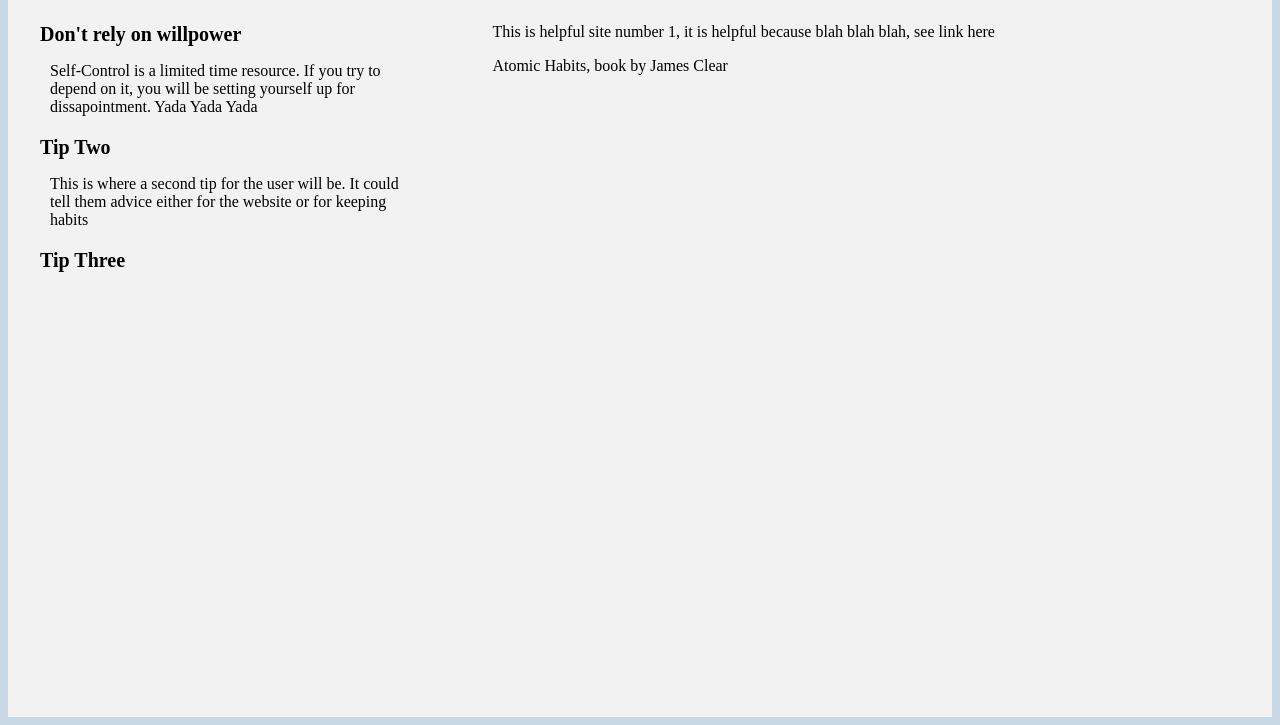
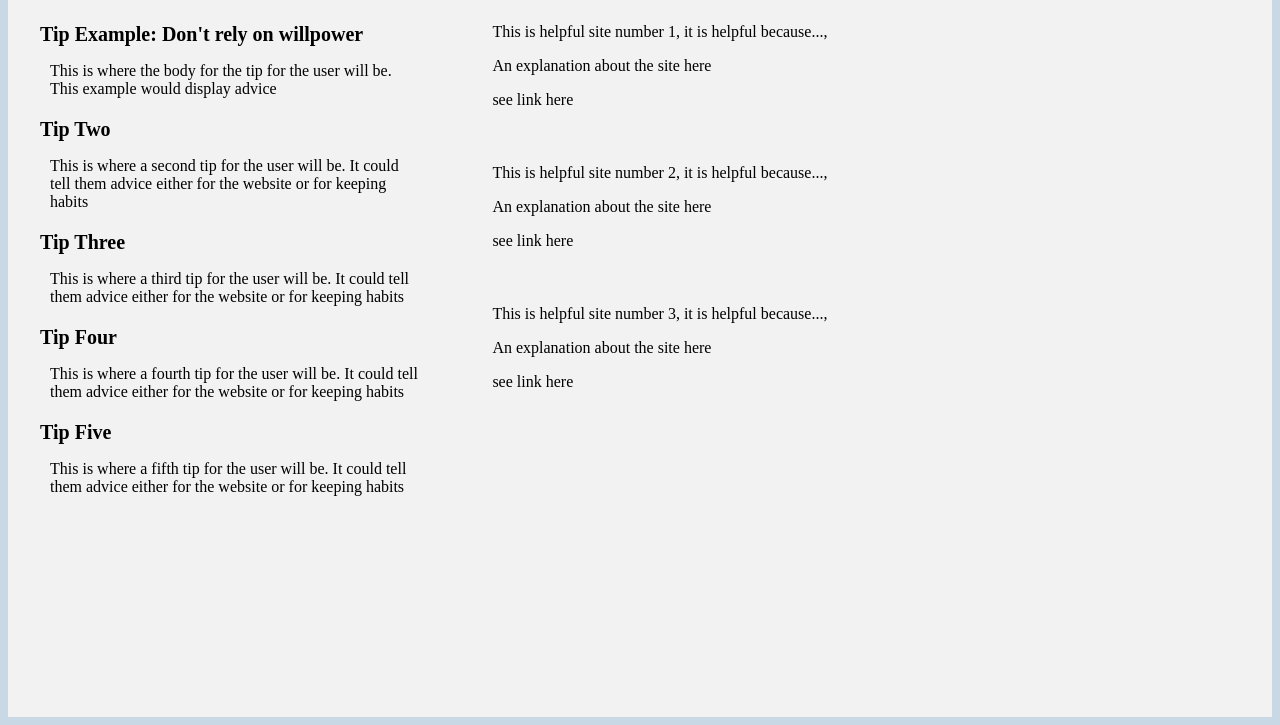
Before and after one commit to Hattkat/HabitWeb, a plain HTML site: page Habit/tips.html in a window 1280 px wide. Shown: the part 224-949 px from the top of the page. Drawn offline with Linux system fonts and the light colour scheme.

Commit message:
fixed tips page

```diff
--- a/Habit/tips.html
+++ b/Habit/tips.html
@@ -27,13 +27,21 @@
 	<div class="grid-container">
 		<nav>
 			<h2> Tips & Tricks</h2>
-			<li> Don't rely on willpower
-			<p> Self-Control is a limited time resource. If you try to depend on it, you will be setting yourself up for dissapointment. Yada Yada Yada</p>
+			<li> Tip Example: Don't rely on willpower
+			<p> This is where the body for the tip for the user will be. This example would display advice</p>
 		</li>
 			<li> Tip Two
 				<p>This is where a second tip for the user will be. It could tell them advice either for the website or for keeping habits</p>
 			</li>
-			<li> Tip Three </li>
+			<li> Tip Three
+				<p>This is where a third tip for the user will be. It could tell them advice either for the website or for keeping habits</p>
+			</li>
+			<li> Tip Four
+				<p>This is where a fourth tip for the user will be. It could tell them advice either for the website or for keeping habits</p>
+			</li>
+			<li> Tip Five
+				<p>This is where a fifth tip for the user will be. It could tell them advice either for the website or for keeping habits</p>
+			</li>
 		</nav>
 
 
@@ -42,10 +50,21 @@
 		<h2> Helpful Links</h2>
 
 		<li>
-		<p> This is helpful site number 1, it is helpful because blah blah blah, see link here</p>
+			<p> This is helpful site number 1, it is helpful because..., </p>
+			<p> An explanation about the site here</p>
+			<p>see link here</p>
 		</li>
+		<br>
 		<li>
-			<p> Atomic Habits, book by James Clear</p>
+			<p> This is helpful site number 2, it is helpful because..., </p>
+			<p> An explanation about the site here</p>
+			<p>see link here</p>
+		</li>
+		<br>
+		<li>
+			<p> This is helpful site number 3, it is helpful because..., </p>
+			<p> An explanation about the site here</p>
+			<p>see link here</p>
 		</li>
 	</main>
 
```
